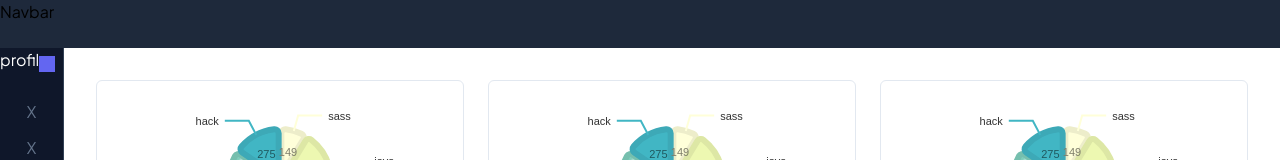
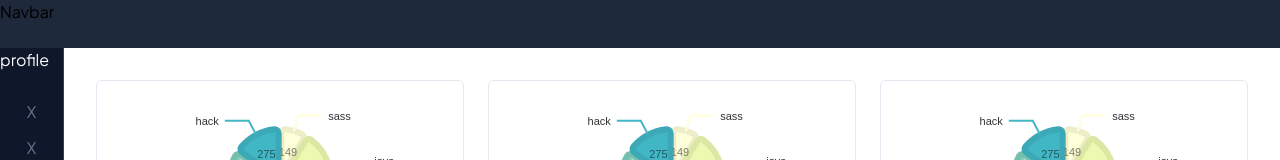
Before and after one commit to OthDr/dot-dashboard, a React (Create React App) app: page / in a window 1280 px wide. Shown: the top 160 px of the page. Built offline with nearby package versions, Linux system fonts and the light colour scheme.

Commit message:
sideBar stretch animation

```diff
--- a/src/components/global/Sidebar.tsx
+++ b/src/components/global/Sidebar.tsx
@@ -6,22 +6,17 @@ const Sidebar = () => {
 
     const [isOppen, setIsOppen] = useState<boolean>();
 
-    const handleMenuToggle = () => {
-        setIsOppen(prev => !prev);
-    };
-
     return (
         <>
-            <aside className={`relative min-h-screen bg-slate-900 ${isOppen ? "w-64" : "w-16"} duration-100 border-r border-slate-700`}>
+            <aside
+                onMouseEnter={() => setIsOppen(true)}
+                onMouseLeave={() => setIsOppen(false)}
+                className={`relative min-h-screen bg-slate-900 ${isOppen ? "w-64" : "w-16 hover:w-64 duration-200 "} duration-200 border-r border-slate-700`}
+            >
                 <div className='text-white'>
                     profile
                 </div>
-                <button
-                    className={`${isOppen ? "bg-indigo-300" : "bg-indigo-500"}  absolute top-2 end-2 text-lime-500 text-lg  h-4 w-4 hover:rounded-md`}
-                    onClick={handleMenuToggle}
-                >
 
-                </button>
             <nav className='w-full'>
                 <ul className='space-y-3 px-2'>
                     {
--- a/src/routes/Router.tsx
+++ b/src/routes/Router.tsx
@@ -14,6 +14,10 @@ export const Router = createBrowserRouter([
         children: [
             {
                 path: "/",
+                element: <Home />
+            },
+            {
+                path: "/dashboard",
                 element: <Home />
             },
             {
```
Lines whose indentation alone changed are shown as unchanged.
